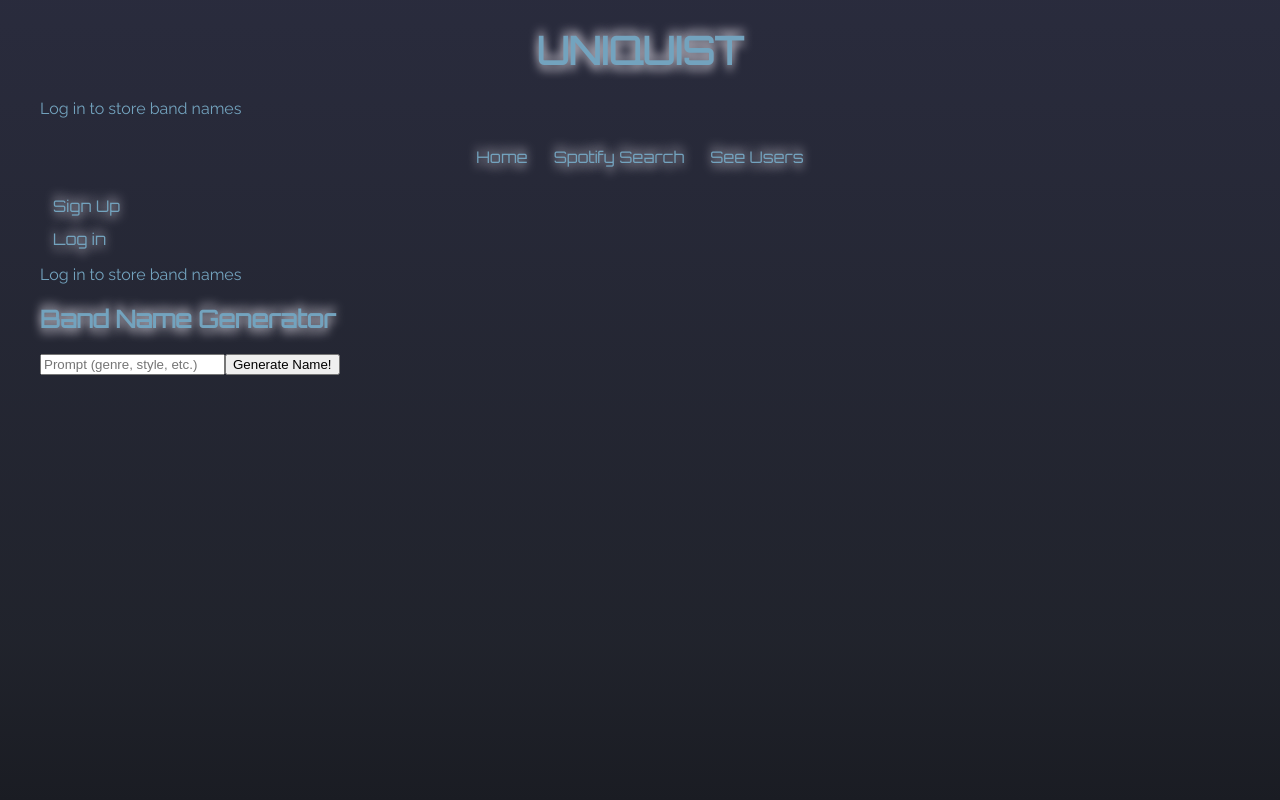
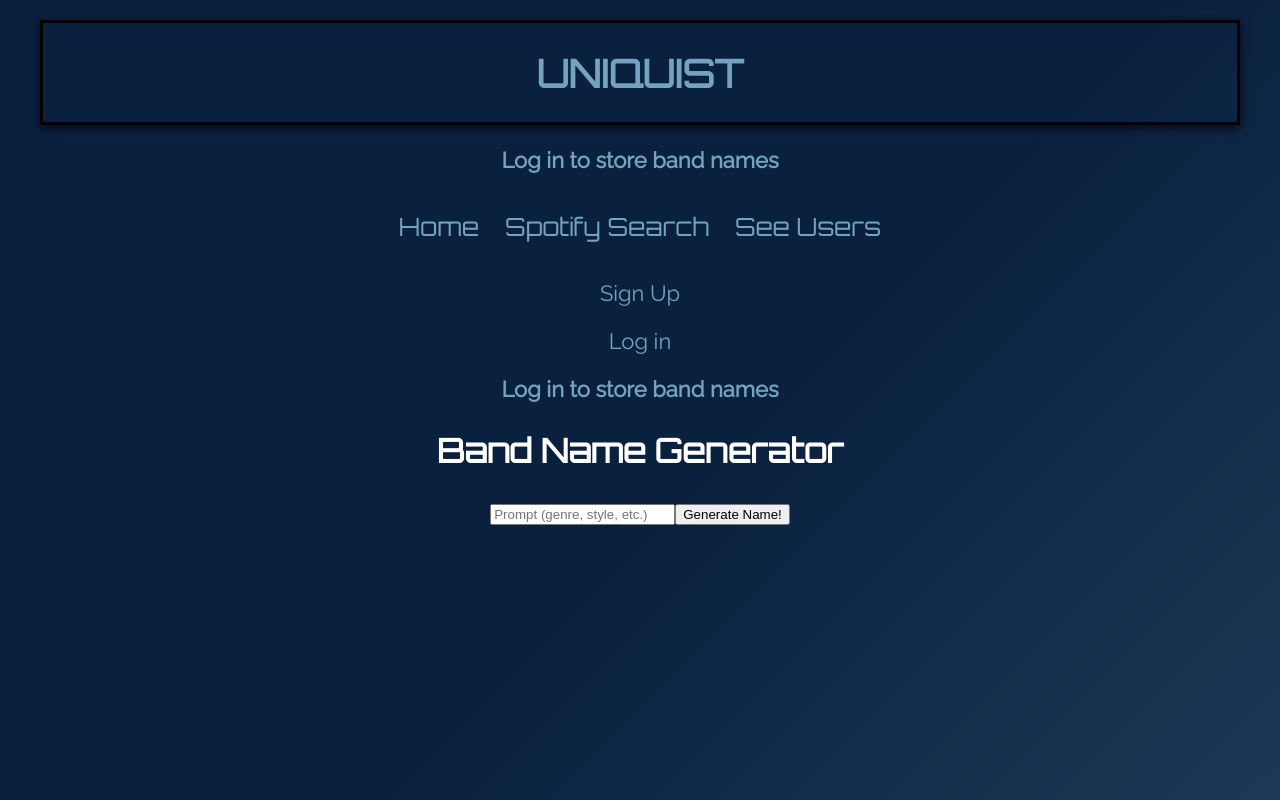
Before and after one commit to bbairdgen/uniquist, a React (Create React App) app in the folder client/: page / in a window 1280 px wide. Built offline with nearby package versions, Linux system fonts and the light colour scheme; a web font is replaced by a local one.

Commit message:
changed background for all pages. Did some formatting and styling for home page

```diff
--- a/client/src/components/AddFavorite.js
+++ b/client/src/components/AddFavorite.js
@@ -2,6 +2,7 @@ import { ADD_FAVORITE } from "../utils/mutations";
 import { useQuery, useMutation } from "@apollo/client";
 import { useState } from "react";
 import Auth from "../utils/auth";
+import "../css/addFavorites.css";
 
 const AddFavorite = () => {
   const [faveInput, setFaveInput] = useState("");
@@ -40,7 +41,7 @@ const AddFavorite = () => {
           </div>
         ) : (
           <div>
-            <p>Log in to store band names</p>
+            <p className="storeBand">Log in to store band names</p>
           </div>
         )}
       </section>
--- a/client/src/components/Navbar.js
+++ b/client/src/components/Navbar.js
@@ -39,11 +39,11 @@ function Navbar() {
         </>
       ) : (
         <>
-          <p className="nav-item" onClick={() => navigate("/signup")}>
+          <p className="stuff" onClick={() => navigate("/signup")}>
             Sign Up
           </p>
 
-          <p className="nav-item" onClick={() => navigate("/login")}>
+          <p className="stuff" onClick={() => navigate("/login")}>
             Log in
           </p>
         </>
--- /dev/null
+++ b/client/src/css/addFavorites.css
@@ -0,0 +1,5 @@
+.storeBand {
+    font-weight: 600;
+    font-size: 22px;
+    cursor: default;
+}
--- a/client/src/css/app.css
+++ b/client/src/css/app.css
@@ -23,8 +23,11 @@
 body {
 
     font-family: 'Raleway', sans-serif;
+    text-align: center;
     color:#73a3be;
-    background: linear-gradient(0deg,  hsl(234, 19%, 20%), hsl(226, 15%, 15%),hsl(236, 14%, 8%), hsl(240, 9%, 3%), hsl(226, 15%, 15%), hsl(234, 19%, 20%));
+    background-color: #537895;
+    background: linear-gradient(315deg, #537895 0%, #09203f 74%);
+    /* background: linear-gradient(0deg,  hsl(234, 19%, 20%), hsl(226, 15%, 15%),hsl(236, 14%, 8%), hsl(240, 9%, 3%), hsl(226, 15%, 15%), hsl(234, 19%, 20%)); */
     background-size: 100vw 400vh;
     margin-top: 20px;
     margin-left: 40px;
@@ -33,7 +36,13 @@ body {
 
 }
 
+h2{
+    color: white;
+}
+
 h1, h2, h3 h4{
     font-family: 'Orbitron', sans-serif;
-    text-shadow: #b4b1bc 0px 5px 10px, #b4b1bc 0px -5px 10px ;
+    /* text-shadow: #b4b1bc 0px 5px 10px, #b4b1bc 0px -5px 10px ; */
+    text-align: center;
+
 }
--- a/client/src/css/header.css
+++ b/client/src/css/header.css
@@ -1,4 +1,10 @@
 header {
     text-align: Center;
     font-size: larger;
+    border: solid black 3.5px;
+    box-shadow: 0 3px 10px rgb(0 0 0 / 0.8);
 }
+
+header:hover {
+    cursor: default;
+}
--- /dev/null
+++ b/client/src/css/home.css
@@ -0,0 +1 @@
+/* style input field and button */
--- a/client/src/css/navbar.css
+++ b/client/src/css/navbar.css
@@ -6,14 +6,14 @@
     /* text-align: center; */
     justify-content: center;
     padding-inline-start: 0px;
-
+    font-size: 25px;
 
 }
 
 .nav-item {
     margin: 13px;
     font-family: 'Orbitron', sans-serif;
-    text-shadow: #b4b1bc 0px 5px 10px, #b4b1bc 0px -5px 10px ;
+    /* text-shadow: #b4b1bc 0px 5px 10px, #b4b1bc 0px -5px 10px ; */
 }
 
 .nav-item:hover {
@@ -21,4 +21,16 @@
     font-weight: bold;
     animation-name: wackyShadow;
     animation-duration: 1s;
+    cursor: pointer;
 }
+
+.stuff {
+    font-size: 22px;
+    cursor: pointer;
+}
+
+/* TODO add background or just more flavor to sign up and login.
+Add hover effect to them as well */
+
+/* TODO find a way to make the page feel more separated and not
+one massive blog in the center screen */
--- a/client/src/pages/Home.js
+++ b/client/src/pages/Home.js
@@ -3,6 +3,7 @@ import { useMutation, useQuery } from "@apollo/client";
 import { QUERY_ALL_USERS } from "../utils/queries";
 import React, { useState } from "react";
 import AddFavorite from '../components/AddFavorite';
+import "../css/home.css";
 
 const Home = () => {
   const [prompt, setPrompt] = useState("");
```
